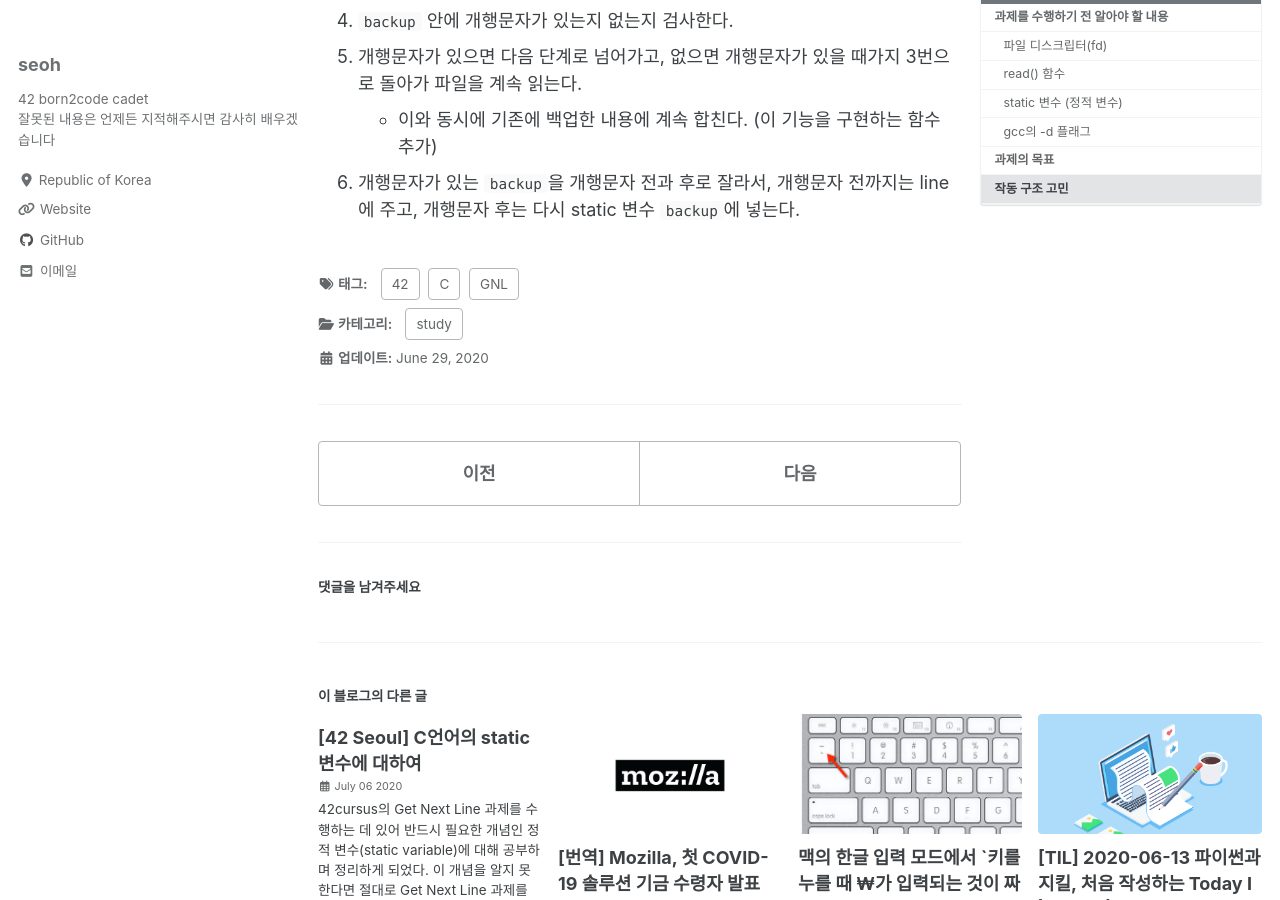
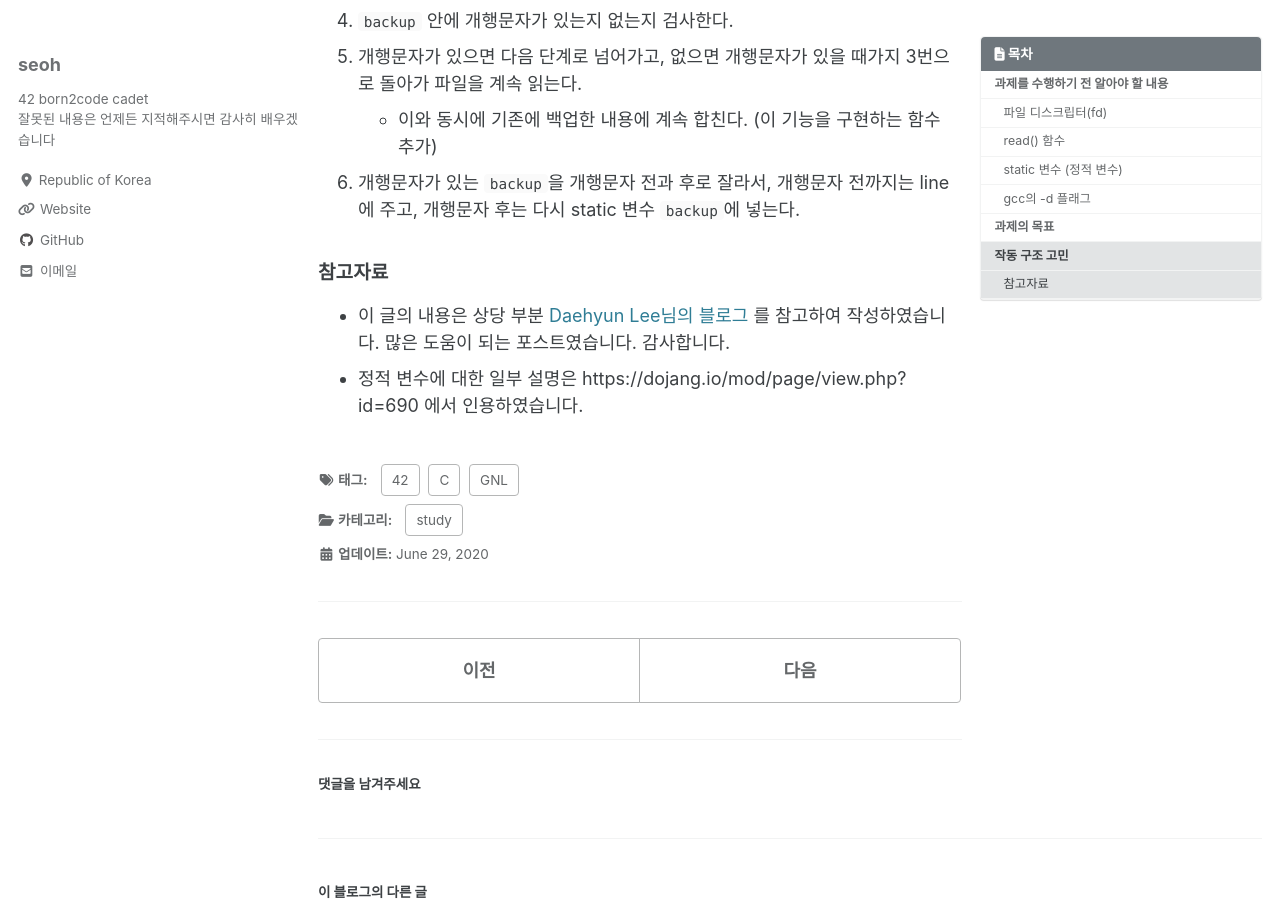
Before and after one commit to ohseyong/ohseyong.github.io, a Jekyll site: the page built from _posts/2020-06-30-Get-Next-Line.md, in a window 1280 px wide and 900 px high, scrolled down 2773 px. Built offline with Jekyll 4.4.1, drawn with Linux system fonts in a browser that asks for light colours; cached includes are drawn as plain includes; nearby versions of some CDN libraries; comment, search, counter and statistics services are not loaded; some of the changed text lies outside the part shown.

Commit message:
Update 2020-06-30-Get-Next-Line.md

```diff
--- a/_posts/2020-06-30-Get-Next-Line.md
+++ b/_posts/2020-06-30-Get-Next-Line.md
@@ -16,7 +16,7 @@ toc_sticky: true
 
 ### 과제를 수행하기 전 알아야 할 내용
 #### 파일 디스크립터(fd)
- * 운영체제가 파일 또는 하드웨어와 통신을 편히 하기 위해 부여한 숫자라고 한다.
+ * 운영체제가 파일 또는 하드웨어와 통신을 하기 위해 부여하는 숫자라고 한다.
  * 파일 디스크립터는 0,1,2 순으로 숫자를 부여하며, 0,1,2는 이미 사용중이어서 3부터 파일 디스크립터를 부여한다.
    * 0 : 표준 입력
    * 1 : 표준 출력
@@ -81,3 +81,10 @@ static char *backup
   5. 개행문자가 있으면 다음 단계로 넘어가고, 없으면 개행문자가 있을 때가지 3번으로 돌아가 파일을 계속 읽는다.
      * 이와 동시에 기존에 백업한 내용에 계속 합친다. (이 기능을 구현하는 함수 추가)
  6. 개행문자가 있는 `backup`을 개행문자 전과 후로 잘라서, 개행문자 전까지는 line에 주고, 개행문자 후는 다시 static 변수 `backup`에 넣는다.
+
+
+
+#### 참고자료
+
+* 이 글의 내용은 상당 부분 [Daehyun Lee님의 블로그](https://velog.io/@hidaehyunlee/GetNextLine-삽질의-기록) 를 참고하여 작성하였습니다. 많은 도움이 되는 포스트였습니다. 감사합니다.
+* 정적 변수에 대한 일부 설명은 https://dojang.io/mod/page/view.php?id=690 에서 인용하였습니다.
```
